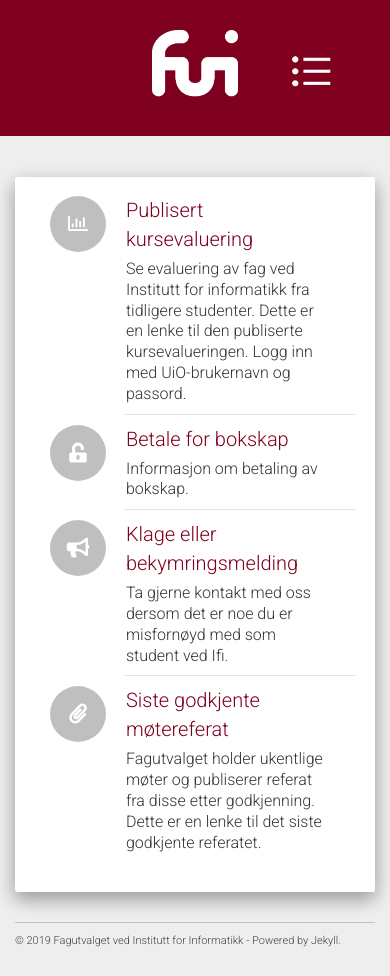
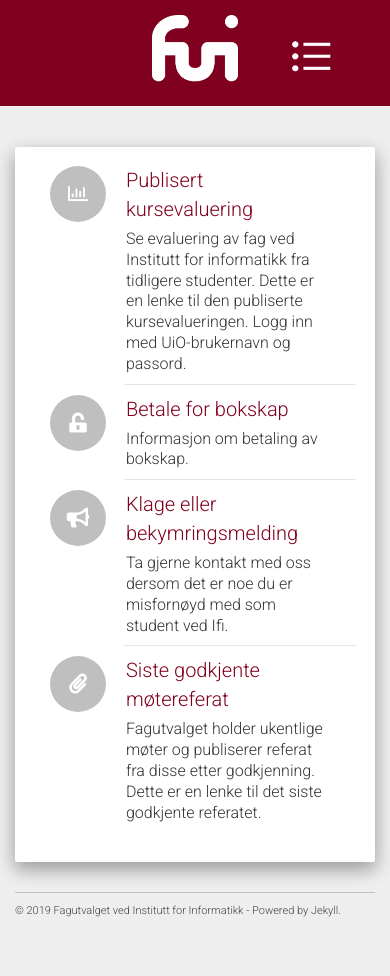
Before and after one commit to fui/fui.github.io, a Jekyll site: the page built from pages/index.html, in a window 390 px wide and 976 px high. Built offline with Jekyll 4.4.1, drawn with Linux system fonts in a browser that asks for light colours; nearby versions of some CDN libraries.

Commit message:
gjorde menyen for mobilversjon litt kortere

```diff
--- a/static/css/main.css
+++ b/static/css/main.css
@@ -8,10 +8,10 @@
 .hidden-menu {
     display: none;
     position: fixed;
-    top: 126px;
+    top: 96px;
     left: 0;
     width: 100%;
-    height: calc(100% - 126px);
+    height: calc(100% - 96px);
     z-index:99;
     background-color: #800020;
     color: white;
@@ -89,12 +89,15 @@
         position: fixed;
         z-index: 1;
     }
+    .header-panel.shadow-z-2 {
+        padding: 15px 0 15px 0;
+    }
     .menu-img {
         display: block;
         z-index: 2;
     }
     .well {
-        margin-top: 126px;
+        margin-top: 96px;
         z-index: 0;
     }
     .cont {
```
